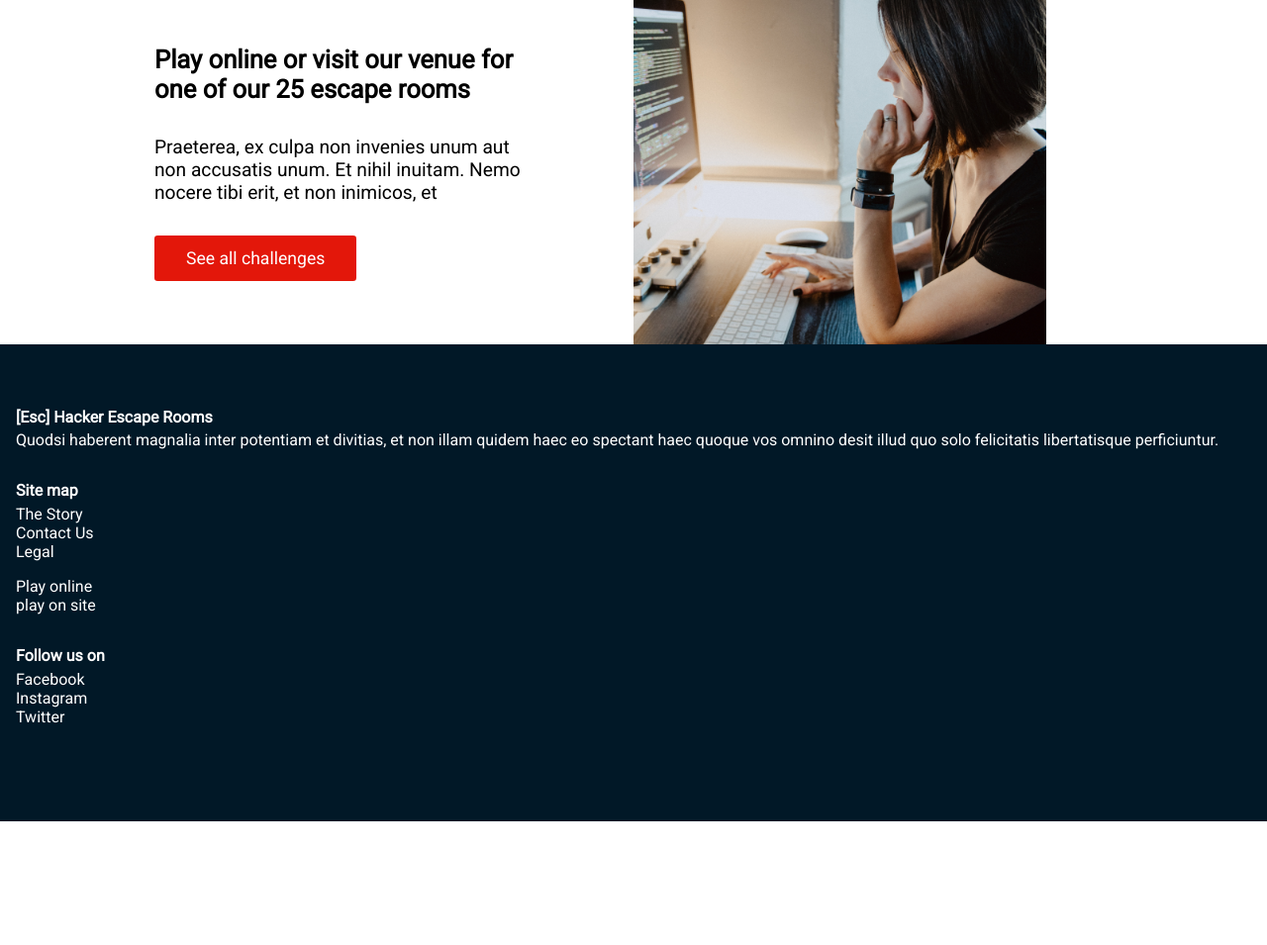
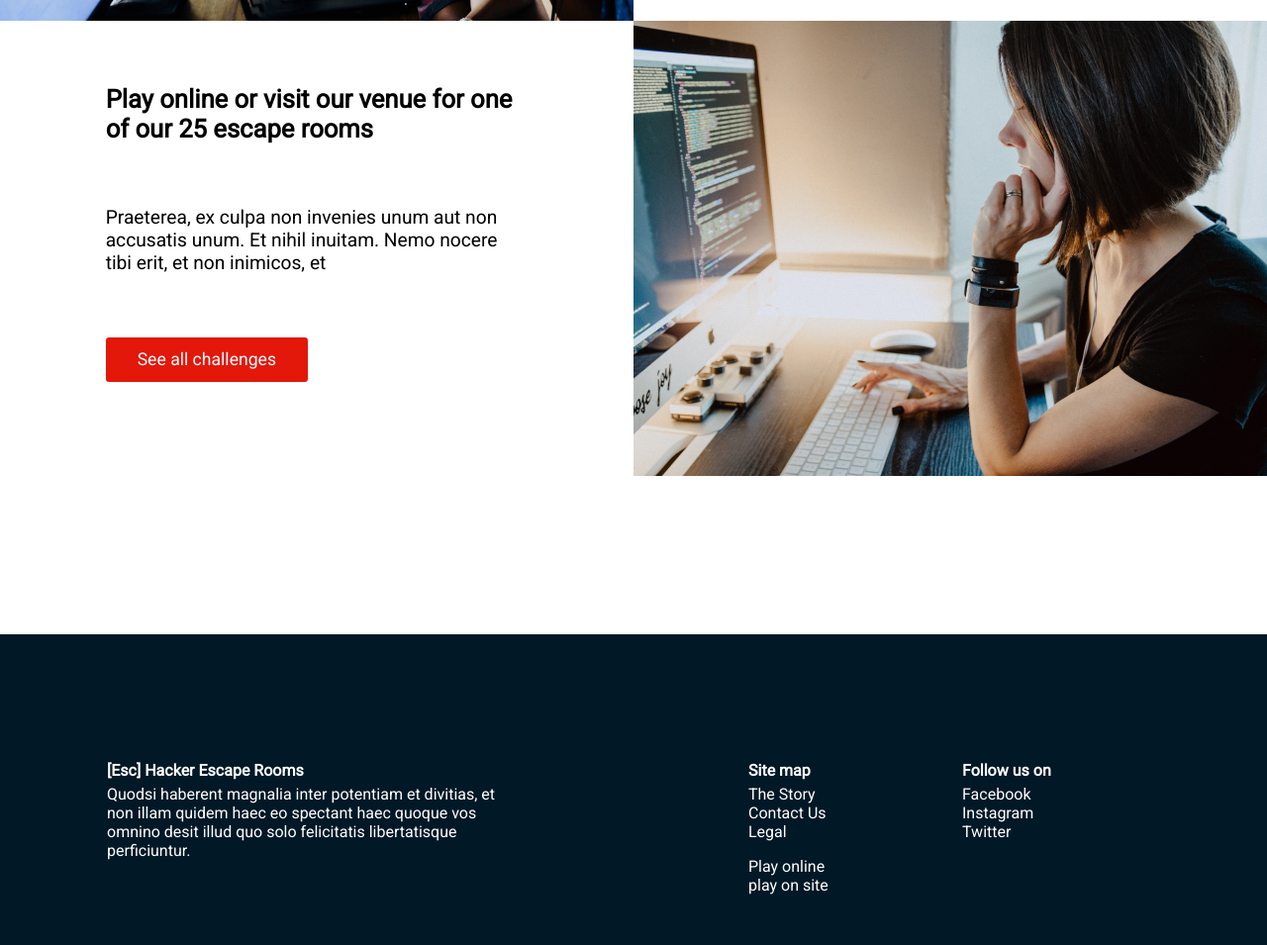
Before and after one commit to Roger-Hagerbaum/Html_Css_Esc_room, a website: page index.html in a window 1280 px wide. Shown: the part 2460-3415 px from the top of the page at 99% size. Before the commit the page ends 3290 px from the top, so only its background shows below. Drawn offline with nearby package versions, Linux system fonts and the light colour scheme; files that its build step writes are made by us from their sources.

Commit message:
footer desktop completed

```diff
--- a/index.html
+++ b/index.html
@@ -130,11 +130,12 @@
 
 </body>
 <footer class="footer">
-  <section class="about">
+  <div class="footerContainer">
+  <section class="aboutUs">
     <h4>[Esc] Hacker Escape Rooms</h4>
     <p>Quodsi haberent magnalia inter potentiam et divitias, et non illam quidem haec eo spectant haec quoque vos omnino desit illud quo solo felicitatis libertatisque perficiuntur.</p>
   </section>
-  <section class="site-map">
+  <section class="siteMap">
     <h4>Site map</h4>
     <ul>
       <li> <a href="#">The Story</a></li>
@@ -146,7 +147,7 @@
       <li> <a href="#">play on site</a></li>
    </ul>
   </section>
-  <section class="follow-us">
+  <section class="followUs">
     <h4>Follow us on</h4>
     <ul>
       <li> <a href="#">Facebook</a></li>
@@ -154,7 +155,7 @@
       <li> <a href="#">Twitter</a></li>
     </ul>
   </section>
-
+</div>
 </footer>
 
 </html>
--- a/sass/_challenges.scss
+++ b/sass/_challenges.scss
@@ -30,7 +30,7 @@
     display: grid;
     grid-template-columns: repeat(12, 1fr);
     grid-template-rows: 3rem auto auto auto 3rem;
-    max-width: 1000px;
+    max-width: 1283px;
     margin: 0 auto;
 
     img {
@@ -40,35 +40,38 @@
       object-fit: cover;
     }
     h2 {
+      margin: 1rem 0;
       grid-column: 8/12;
       grid-row: 2/3;
     }
     p {
-      grid-column: 8/12;
+      margin: 1rem 0;
+      grid-column: 8/13;
       grid-row: 3/4;
     }
     a {
+      margin: 1rem 0;
       justify-self: left;
       grid-column: 8/12;
       grid-row: 4;
     }
     &:nth-child(even) {
       img {
-        grid-column: 7/12;
+        grid-column: 7/13;
         grid-row: 1/6;
         height: 100%;
         object-fit: cover;
       }
       h2 {
-        grid-column: 1/6;
+        grid-column: 2/6;
         grid-row: 2/3;
       }
       p {
-        grid-column: 1/6;
+        grid-column: 2/6;
         grid-row: 3/4;
       }
       a {
-        grid-column: 1/6;
+        grid-column: 2/6;
         grid-row: 4/5;
       }
     }
--- a/sass/_footer.scss
+++ b/sass/_footer.scss
@@ -1,26 +1,54 @@
-.footer{
-    padding: 4rem 1rem;
+.footer {
+  padding: 4rem 0;
+
   background-color: $darkBlue;
   color: $white;
   font-size: 1rem;
 
+  .footerContainer{
+    margin: 0 1rem;
     & > section {
     margin: 0 0 2rem;
   }
+  }
 
-    h4{
+
+  h4 {
     font-size: 1rem;
     margin-bottom: 0.3rem;
   }
 
-
-
-    ul{
+  ul {
     margin: 0 0 1rem;
   }
-    a{
+  a {
     text-decoration: $white;
     color: $white;
+  }
+  @include desktop {
+    margin-top: 10rem;
+    .footer{
+      padding: 4rem 0;
+    }
+    .footerContainer {
+      max-width: 1283px;
+      margin: 0 auto;
+      display: grid;
+      grid-template-columns: repeat(12, 1fr);
+      gap: 1rem;
+      padding-top: 4rem;
 
+      .aboutUs {
+        grid-column: 2/6;
+      }
+
+      .siteMap {
+        grid-column: 8/10;
+      }
+
+      .followUs {
+        grid-column: 10/12;
       }
     }
+  }
+}
```
Lines whose indentation alone changed are shown as unchanged.
